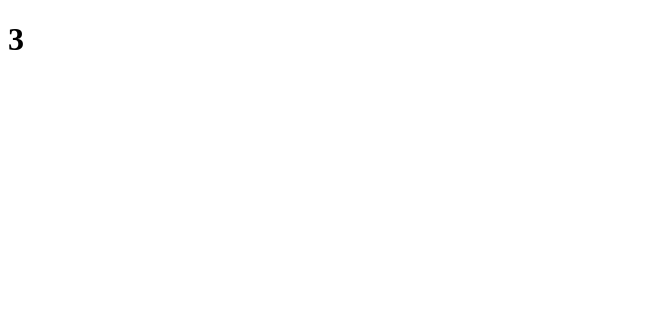
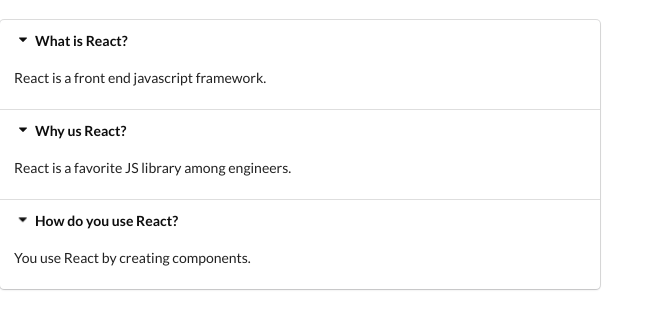
Before and after one commit to uxmoon/react-widgets, a React (Create React App) app: page / in a window 1280 px wide. Shown: the top 328 px of the page, without its empty margins (0-664 px from the left). Built offline with nearby package versions, Linux system fonts and the light colour scheme.

Commit message:
added Semantic UI and update markup to display an accordion, use React.Fragment for key value

```diff
--- a/public/index.html
+++ b/public/index.html
@@ -10,6 +10,7 @@
       content="Web site created using create-react-app"
     />
     <link rel="apple-touch-icon" href="%PUBLIC_URL%/logo192.png" />
+    <link rel="stylesheet" href="https://cdnjs.cloudflare.com/ajax/libs/semantic-ui/2.4.1/semantic.min.css">
     <!--
       manifest.json provides metadata used when your web app is installed on a
       user's mobile device or desktop. See https://developers.google.com/web/fundamentals/web-app-manifest/
--- a/src/App.js
+++ b/src/App.js
@@ -20,6 +20,7 @@
 export default () => {
   return (
     <div>
+      <br />
       <Accordion items={items} />
     </div>
   );
--- a/src/components/Accordion.js
+++ b/src/components/Accordion.js
@@ -1,7 +1,21 @@
 import React from "react";
 
 const Accordion = ({ items }) => {
-  return <h1>{items.length}</h1>
-}
+  const renderedItems = items.map((item) => {
+    return (
+      <React.Fragment key={item.title}>
+        <div className="title active">
+          <i className="dropdown icon"></i>
+          {item.title}
+        </div>
+        <div className="content active">
+          <p>{item.content}</p>
+        </div>
+      </React.Fragment>
+    );
+  });
+
+  return <div className="ui styled accordion">{renderedItems}</div>;
+};
 
 export default Accordion;
```
